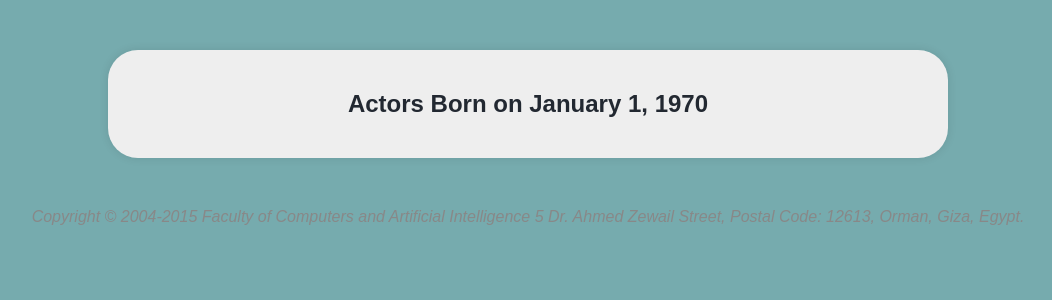
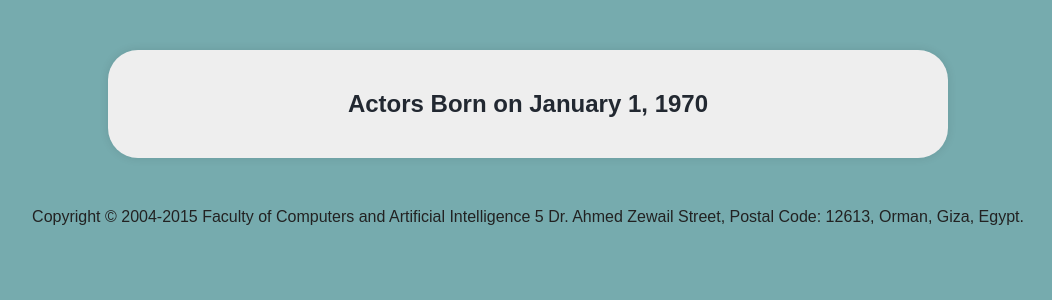
Before and after one commit to AsmaaHeikal/PHP-Registration-Webpage, a PHP site: page /Actors_Names.php in a window 1280 px wide. Shown: the part 80-380 px from the top of the page, without its empty margins (112-1164 px from the left). Run offline with PHP 8.4, Linux system fonts and the light colour scheme; the visitor is signed in with stand-in values (Sample User, id 1); data that the repository does not hold is empty.

Commit message:
edit footer color

```diff
--- a/Actors_Names.php
+++ b/Actors_Names.php
@@ -48,8 +48,7 @@
         }
 
         p {
-            color: #888;
-            font-style: italic;
+            color: #222;
             text-align: center;
         }
 
```
